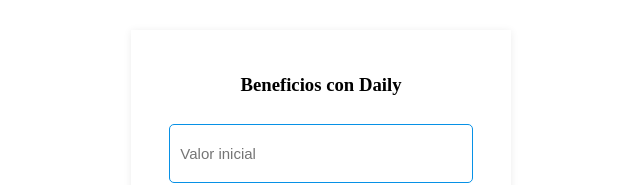
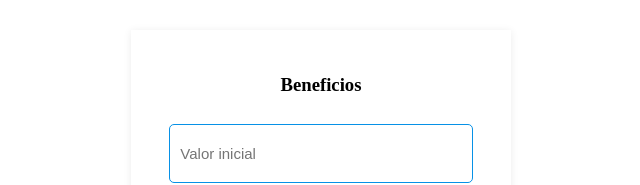
Before and after one commit to SantiagoZuluaga/DailyRewards, a plain HTML site: page index.html in a window 1280 px wide. Shown: the top 185 px of the page, without its empty margins (319-959 px from the left). Drawn offline with nearby package versions, Linux system fonts and the light colour scheme.

Commit message:
Update index.html

```diff
--- a/index.html
+++ b/index.html
@@ -9,7 +9,7 @@
   <body>
     <div id="app">
       <form class="form">
-        <h3>Beneficios con Daily</h3>
+        <h3>Beneficios</h3>
         <div v-if="isCalculated">
           <h3>${{totalRewards}}</h3>
           <button v-on:click="cleanRewards">Volver a calcular</button>
```
